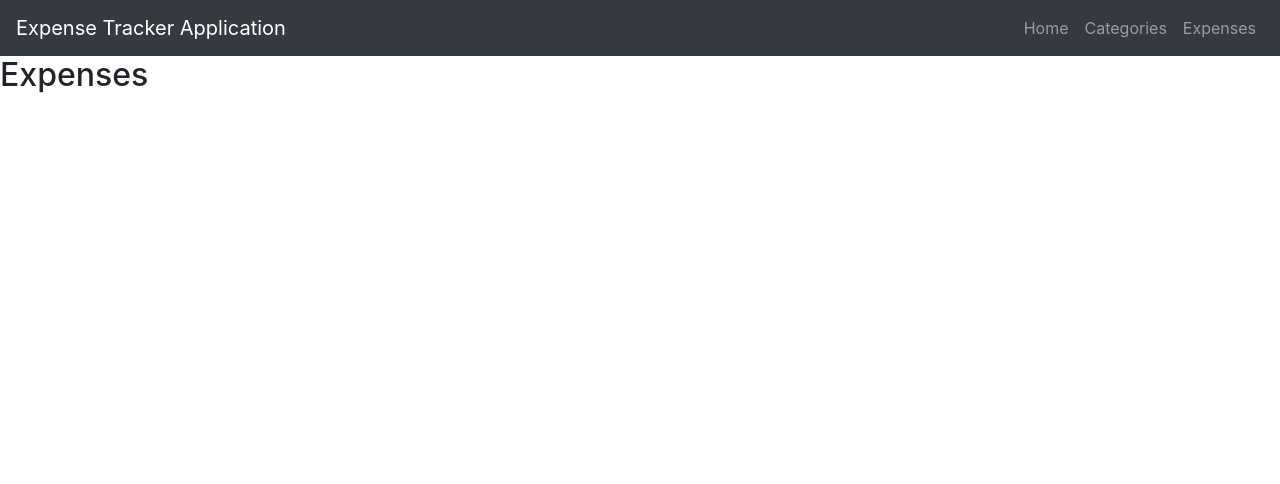
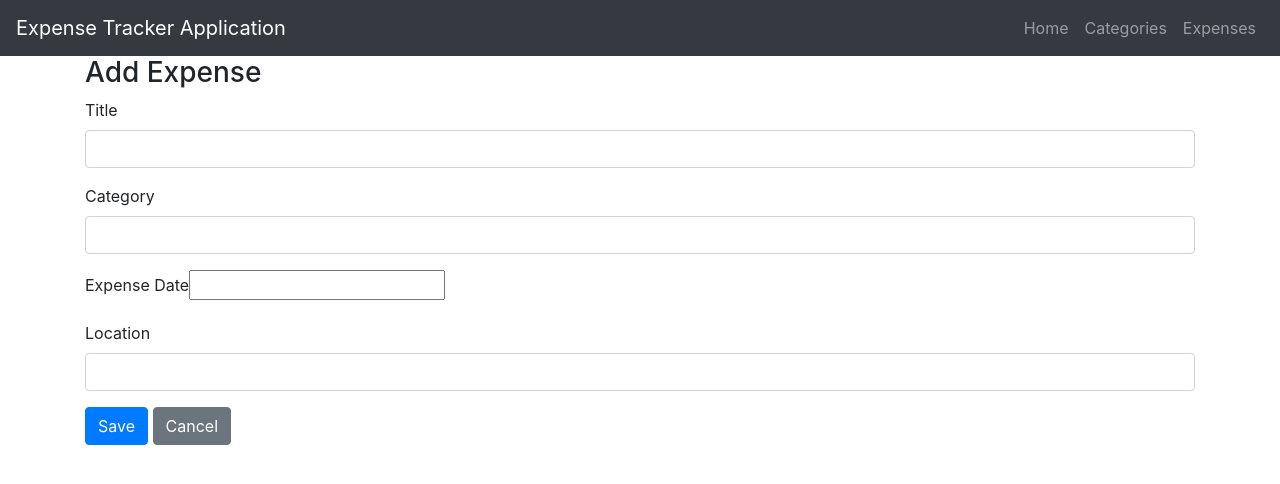
Before and after one commit to shivam-ops/expense-tracker-app, a React (Create React App) app: page /expenses in a window 1280 px wide. Shown: the top 484 px of the page. Built offline with nearby package versions, Linux system fonts and the light colour scheme.

Commit message:
adding form for expenses

```diff
--- a/package.json
+++ b/package.json
@@ -9,6 +9,7 @@
     "bootstrap": "^4.1.3",
     "react": "^17.0.1",
     "react-cookie": "^3.0.4",
+    "react-datepicker": "^3.4.1",
     "react-dom": "^17.0.1",
     "react-router-dom": "^4.3.1",
     "react-scripts": "4.0.1",
--- a/src/Expenses.js
+++ b/src/Expenses.js
@@ -1,13 +1,69 @@
 import React, { Component } from "react";
 import AppNav from "./AppNav";
+import DatePicker from "react-datepicker";
+import "./App.css";
+import "react-datepicker/dist/react-datepicker.css";
+import { Container, Input, Form, Button, FormGroup } from "reactstrap";
+import { Link } from "react-router-dom";
 
 class Expenses extends Component {
   state = {};
   render() {
+    const title = <h3>Add Expense</h3>;
     return (
       <div>
         <AppNav />
-        <h2>Expenses</h2>
+        <Container>
+          {title}
+          <Form>
+            <FormGroup>
+              <label for="title">Title</label>
+              <Input
+                type="text"
+                name="title"
+                id="title"
+                onChange={this.handleChange}
+              />
+            </FormGroup>
+
+            <FormGroup>
+              <label for="category">Category</label>
+              <Input
+                type="text"
+                name="category"
+                id="category"
+                onChange={this.handleChange}
+              />
+            </FormGroup>
+
+            <FormGroup>
+              <label for="expenseDate">Expense Date</label>
+              <DatePicker
+                selected={this.state.date}
+                onChange={this.handleChange}
+              />
+            </FormGroup>
+
+            <FormGroup>
+              <label for="location">Location</label>
+              <Input
+                type="text"
+                name="location"
+                id="location"
+                onChange={this.handleChange}
+              />
+            </FormGroup>
+
+            <FormGroup>
+              <Button color="primary" type="submit">
+                Save
+              </Button>{" "}
+              <Button color="secondary" tag={Link} to="/">
+                Cancel
+              </Button>
+            </FormGroup>
+          </Form>
+        </Container>
       </div>
     );
   }
--- a/src/Home.js
+++ b/src/Home.js
@@ -4,7 +4,21 @@ import AppNav from "./AppNav";
 class Home extends Component {
   state = {};
   render() {
-    return <AppNav />;
+    return (
+      <div>
+        <AppNav />
+        <h2
+          style={{
+            display: "flex",
+            justifyContent: "center",
+            alignitems: "center",
+            height: "100vh",
+          }}
+        >
+          Welcome to Easy Expese App!
+        </h2>
+      </div>
+    );
   }
 }
 
```
Also changed, not shown: 2 other files (tests, documents, lock files or other folders).
